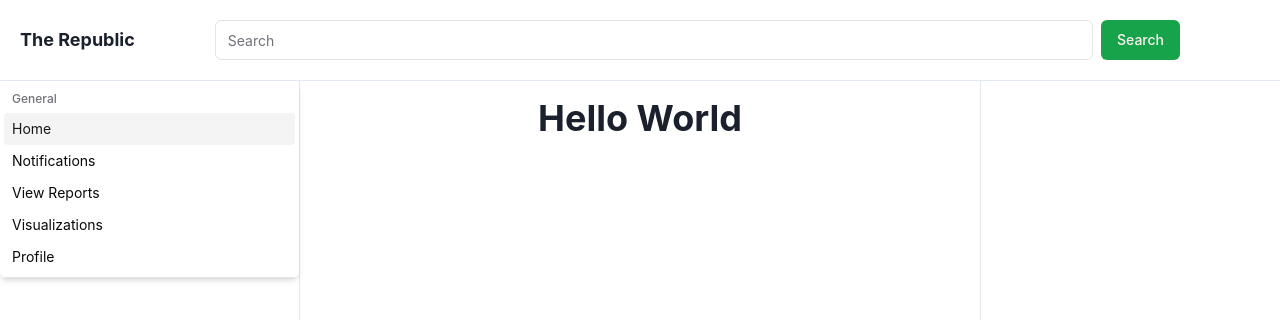
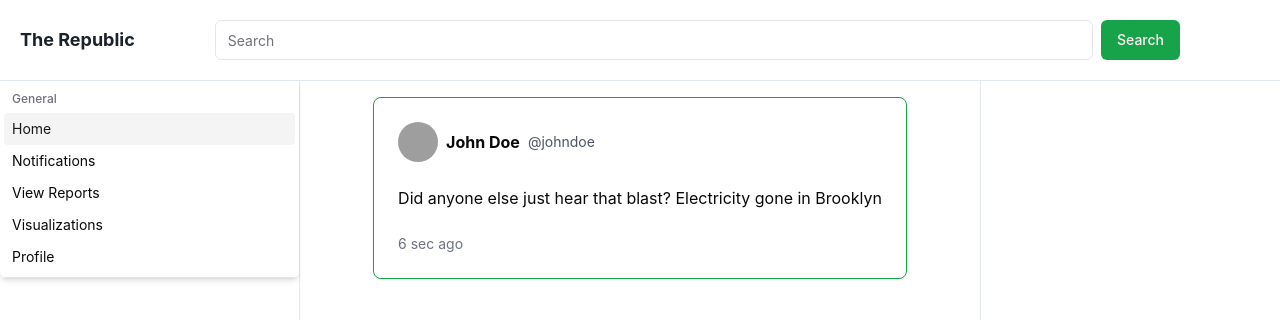
Before and after one commit to COS301-SE-2024/The-Republic, a Next.js app in the folder frontend/: page / in a window 1280 px wide. Shown: the top 320 px of the page. Built offline with nearby package versions, Linux system fonts and the light colour scheme; grey boxes are pictures that could not be loaded.

Commit message:
Created Issue and Feed with Mockdata

```diff
--- a/frontend/app/(home)/page.tsx
+++ b/frontend/app/(home)/page.tsx
@@ -1,13 +1,12 @@
-'use client'
-
+'use client';
 import { Center, Heading } from "@chakra-ui/react";
+import Feed from "../../components/Feed/Feed";
 
 export default function Home() {
   return (
-    <Center>
-      <Heading>
-        Hello World
-      </Heading>
+    <Center flexDirection="column">
+      {/* <Heading mb={8}>Hello World</Heading> */}
+      <Feed />
     </Center>
   );
 }
--- a/frontend/components/Feed/Feed.tsx
+++ b/frontend/components/Feed/Feed.tsx
@@ -1,11 +1,24 @@
-import React from 'react'
+import React from 'react';
+import Issue from "../Issue/Issue"
 
-function Feed() {
+const mockIssues = [
+  {
+    id: 1,
+    author: 'John Doe',
+    username: '@johndoe',
+    content: 'Did anyone else just hear that blast? Electricity gone in Brooklyn',
+    timestamp: '6 sec ago',
+  },
+];
+
+const Feed = () => {
   return (
     <div>
+      {mockIssues.map((issue) => (
+        <Issue key={issue.id} issue={issue} />
+      ))}
+    </div>
+  );
+};
 
-    </div>
-  )
-}
-
-export default Feed
+export default Feed;
--- a/frontend/components/Header/Header.tsx
+++ b/frontend/components/Header/Header.tsx
@@ -3,7 +3,7 @@ import { SearchBar } from "../SearchBar/SearchBar";
 
 export default function Header() {
   return (
-    <header className="flex items-center p-5 border-b">
+    <header className="flex items-center p-5 border-b bg-background">
       <div className="text-lg font-bold">The Republic</div>
       <div className="flex-grow mx-20">
         <SearchBar />
--- a/frontend/components/Issue/Issue.tsx
+++ b/frontend/components/Issue/Issue.tsx
@@ -1,11 +1,42 @@
-import React from 'react'
+import React from 'react';
+import { Card, CardContent, CardFooter, CardHeader } from '../ui/card';
+import { Avatar, AvatarFallback, AvatarImage } from "@/components/ui/avatar"
 
-function Issue() {
-  return (
-    <div>
 
-    </div>
-  )
+
+interface IssueProps {
+  issue: {
+    id: number;
+    author: string;
+    username: string;
+    content: string;
+    timestamp: string;
+  };
 }
 
-export default Issue
+const Issue: React.FC<IssueProps> = ({ issue }) => {
+  return (
+    <Card className="mb-4 w-full">
+      <CardHeader>
+        <div className="flex items-center ">
+          <div className="pr-2">
+            <Avatar >
+              <AvatarImage src="https://github.com/shadcn.png" />
+              <AvatarFallback>CN</AvatarFallback>
+            </Avatar>
+          </div>
+          <div className="font-bold">{issue.author}</div>
+          <div className="ml-2 text-sm text-gray-600">{issue.username}</div>
+        </div>
+      </CardHeader>
+      <CardContent>
+        <p>{issue.content}</p>
+      </CardContent>
+      <CardFooter>
+        <div className="text-sm text-gray-500">{issue.timestamp}</div>
+      </CardFooter>
+    </Card>
+  );
+};
+
+export default Issue;
```
